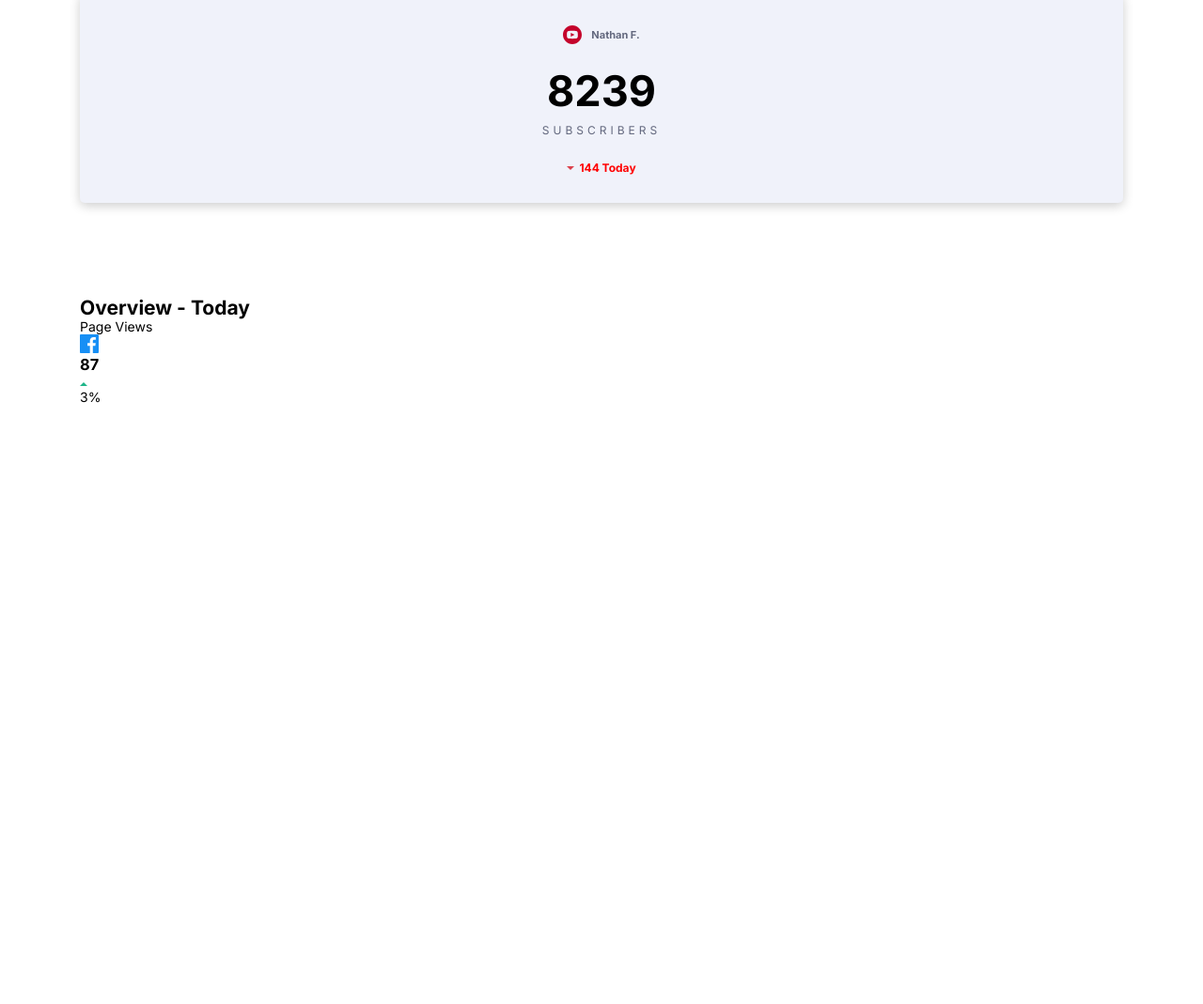
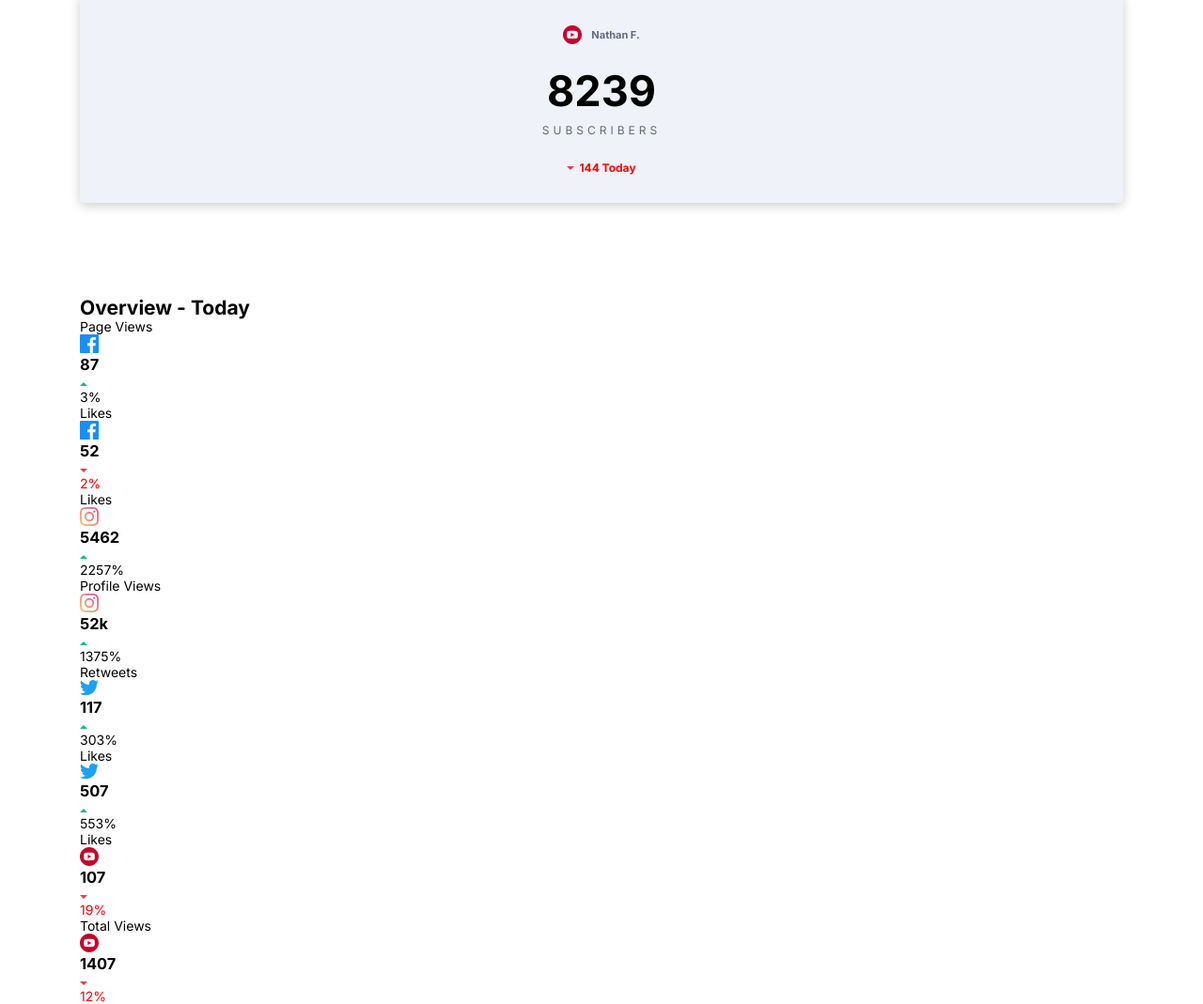
Before and after one commit to myers32/Socials-Dashboard, a website: page index.html in a window 1280 px wide. Shown: the part 961-2030 px from the top of the page at 94% size. Before the commit the page ends 1392 px from the top, so only its background shows below. Drawn offline with nearby package versions, Linux system fonts and the light colour scheme; files that its build step writes are made by us from their sources.

Commit message:
overview cards html markup

```diff
--- a/index.html
+++ b/index.html
@@ -115,18 +115,110 @@
           </div>
           <div class="overview__card--bottom">
             <h3>87</h3>
-            <img src="images/icon-up.svg" alt="icon-up">
-            <p>3%</p>
+            <div class="overview__card--bottom-img">
+              <img src="images/icon-up.svg" alt="icon-up">
+              <p>3%</p>
+            </div>
           </div>
         </div>
 
-        <div class="overview__card"></div>
-        <div class="overview__card"></div>
-        <div class="overview__card"></div>
-        <div class="overview__card"></div>
-        <div class="overview__card"></div>
-        <div class="overview__card"></div>
-        <div class="overview__card"></div>
+        <div class="overview__card">
+          <div class="overview__card--top">
+            <p>Likes</p>
+            <img src="images/icon-facebook.svg" alt="Facebook icon">
+          </div>
+          <div class="overview__card--bottom">
+            <h3>52</h3>
+            <div class="overview__card--bottom-img red-down">
+              <img src="images/icon-down.svg" alt="icon-up">
+              <p>2%</p>
+            </div>
+          </div>
+        </div>
+
+        <div class="overview__card">
+          <div class="overview__card--top">
+            <p>Likes</p>
+            <img src="images/icon-instagram.svg" alt="Instagram icon">
+          </div>
+          <div class="overview__card--bottom">
+            <h3>5462</h3>
+            <div class="overview__card--bottom-img">
+              <img src="images/icon-up.svg" alt="icon-up">
+              <p>2257%</p>
+            </div>
+          </div>
+        </div>
+
+        <div class="overview__card">
+          <div class="overview__card--top">
+            <p>Profile Views</p>
+            <img src="images/icon-instagram.svg" alt="Instagram icon">
+          </div>
+          <div class="overview__card--bottom">
+            <h3>52k</h3>
+            <div class="overview__card--bottom-img">
+              <img src="images/icon-up.svg" alt="icon-up">
+              <p>1375%</p>
+            </div>
+          </div>
+        </div>
+
+        <div class="overview__card">
+          <div class="overview__card--top">
+            <p>Retweets</p>
+            <img src="images/icon-twitter.svg" alt="Twitter icon">
+          </div>
+          <div class="overview__card--bottom">
+            <h3>117</h3>
+            <div class="overview__card--bottom-img">
+              <img src="images/icon-up.svg" alt="icon-up">
+              <p>303%</p>
+            </div>
+          </div>
+        </div>
+
+        <div class="overview__card">
+          <div class="overview__card--top">
+            <p>Likes</p>
+            <img src="images/icon-twitter.svg" alt="Twitter icon">
+          </div>
+          <div class="overview__card--bottom">
+            <h3>507</h3>
+            <div class="overview__card--bottom-img">
+              <img src="images/icon-up.svg" alt="icon-up">
+              <p>553%</p>
+            </div>
+          </div>
+        </div>
+
+        <div class="overview__card">
+          <div class="overview__card--top">
+            <p>Likes</p>
+            <img src="images/icon-youtube.svg" alt="YouTube icon">
+          </div>
+          <div class="overview__card--bottom">
+            <h3>107</h3>
+            <div class="overview__card--bottom-img red-down">
+              <img src="images/icon-down.svg" alt="icon-up">
+              <p>19%</p>
+            </div>
+          </div>
+        </div>
+
+        <div class="overview__card">
+          <div class="overview__card--top">
+            <p>Total Views</p>
+            <img src="images/icon-youtube.svg" alt="YouTube icon">
+          </div>
+          <div class="overview__card--bottom">
+            <h3>1407</h3>
+            <div class="overview__card--bottom-img red-down">
+              <img src="images/icon-down.svg" alt="icon-up">
+              <p>12%</p>
+            </div>
+          </div>
+        </div>
       </div>
     </div>
   </section>
```
